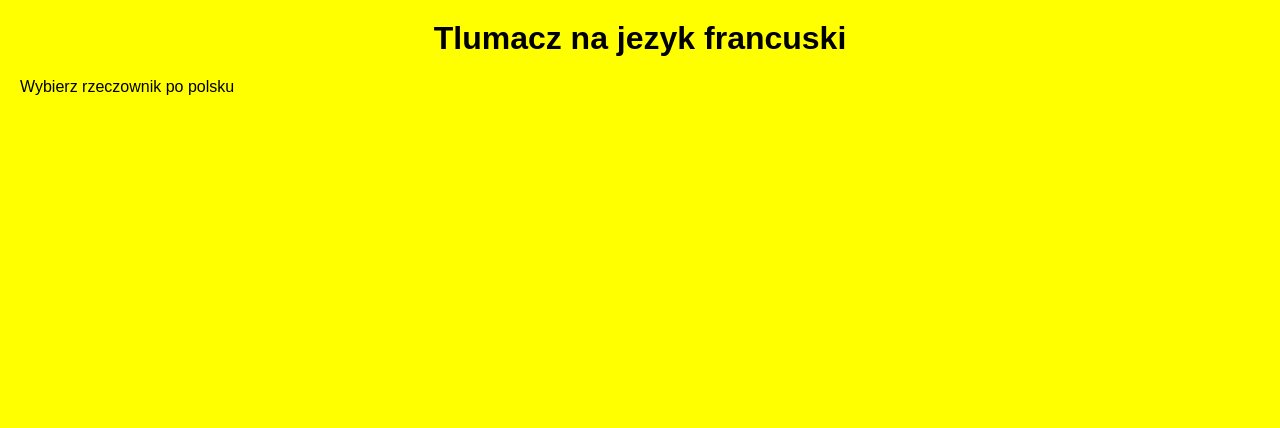
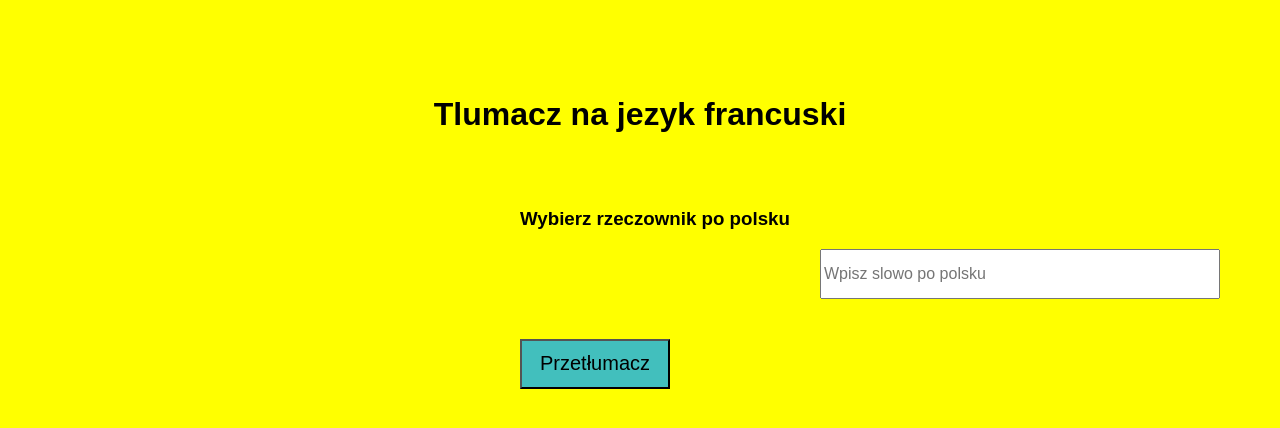
Before and after one commit to wojtek-66/francuski-app, a plain HTML site: page src/index.html in a window 1280 px wide. Drawn offline with Linux system fonts and the light colour scheme.

Commit message:
zmiana w kodzie html

```diff
--- a/src/index.html
+++ b/src/index.html
@@ -6,7 +6,62 @@
 </head>
 <body>
     <h1 style="text-align: center;">Tlumacz na jezyk francuski</h1>
-    <p>Wybierz rzeczownik po polsku</p>
+
+    <style>
+    h1 {
+        margin-top: 3em;
+    }
+    </style>
+    <h3>Wybierz rzeczownik po polsku</h3>
+
+    <style>
+    h3 {
+        margin-top: 4em;
+    }
+    </style>
+
+    <input type="text" placeholder="Wpisz slowo po polsku" class="duze-pole">
+
+    <style>
+    .duze-pole {
+        width: 400px;
+        height: 50px;
+        font-size: 16px;
+
+    }
+    </style>
+
+    <style>
+
+    input {
+        top: -10px;
+        margin-left: 800px;
+
+    }
+    </style>
+
+    <input type="button" value="Przetłumacz" class="przycisk">
+    <style>
+    .przycisk {
+        background-color: #42bfbd;
+        width: 150px;
+        height: 50px;
+        font-size: 20px;
+        margin-left: 500px;
+        margin-top: 40px;
+    }
+    </style>
+
+    <div>
+        <style>
+        div {
+            background-color: #f7f1f1
+            width: 900px;
+            height: 140px;
+            margin-top: 90px;
+            margin-left: 500px;
+            font-size: 20px;
+        }
 
 </body>
 </html>
--- a/src/style.css
+++ b/src/style.css
@@ -3,3 +3,6 @@ body {
     background-color: yellow;
     margin: 20px;
 }
+h3 {
+    margin-left: 500px;
+}
```
